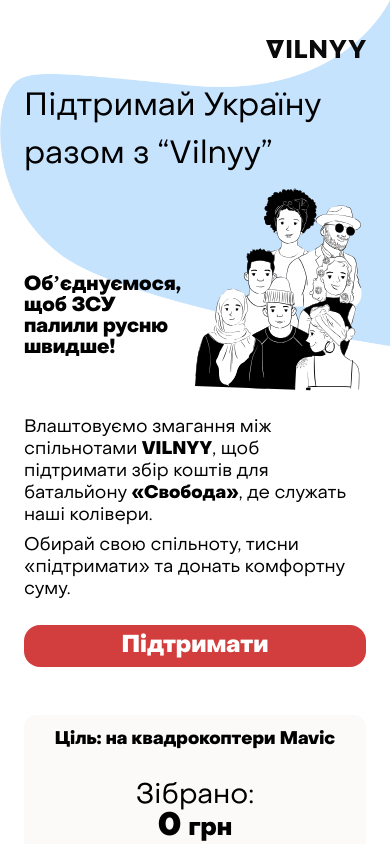
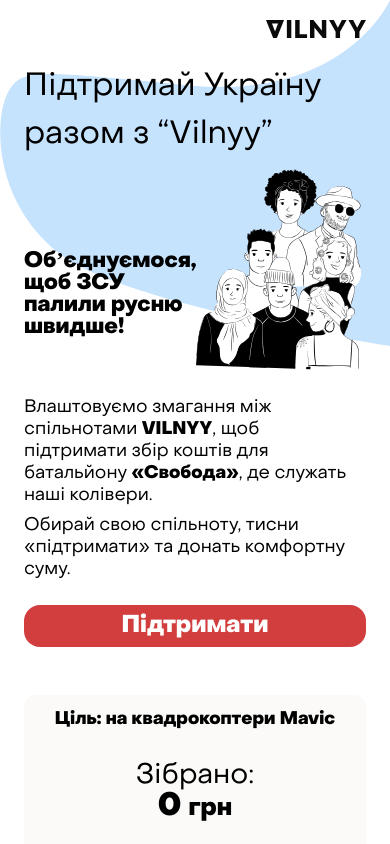
Before and after one commit to danylokaniev/vilnyy-secret-santa-web, a React (Create React App) app: page / in a window 390 px wide. Shown: the top 844 px of the page. Built offline with nearby package versions, Linux system fonts and the light colour scheme; no server answers.

Commit message:
Update text styles

```diff
--- a/src/components/Description/Description.module.css
+++ b/src/components/Description/Description.module.css
@@ -20,6 +20,11 @@
    margin: 8px 0;
 }
 
+.content>p:first-child {
+   margin: 8px 0;
+   hyphens: auto;
+}
+
 .content span {
    font-weight: bold;
 }
@@ -39,11 +44,11 @@
 @media (max-width: 479px) {
    .description {
       margin-top: 0;
-      text-align: start ;
+      text-align: start;
    }
 
    .title {
-      font-size: 20px;
+      font-size: 22px;
       flex: 1;
       margin-bottom: 40px;
    }
--- a/src/components/Header/Header.module.css
+++ b/src/components/Header/Header.module.css
@@ -8,6 +8,6 @@
 
 @media (max-width: 479px) {
    .header {
-      padding: 40px 0 20px;
+      padding: 20px 0;
    }
 }
```
